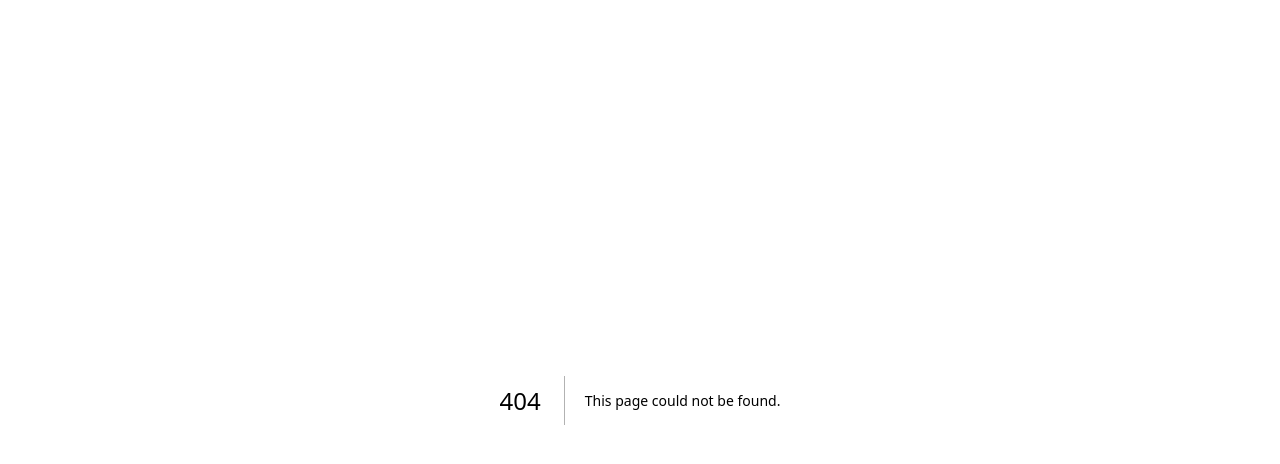
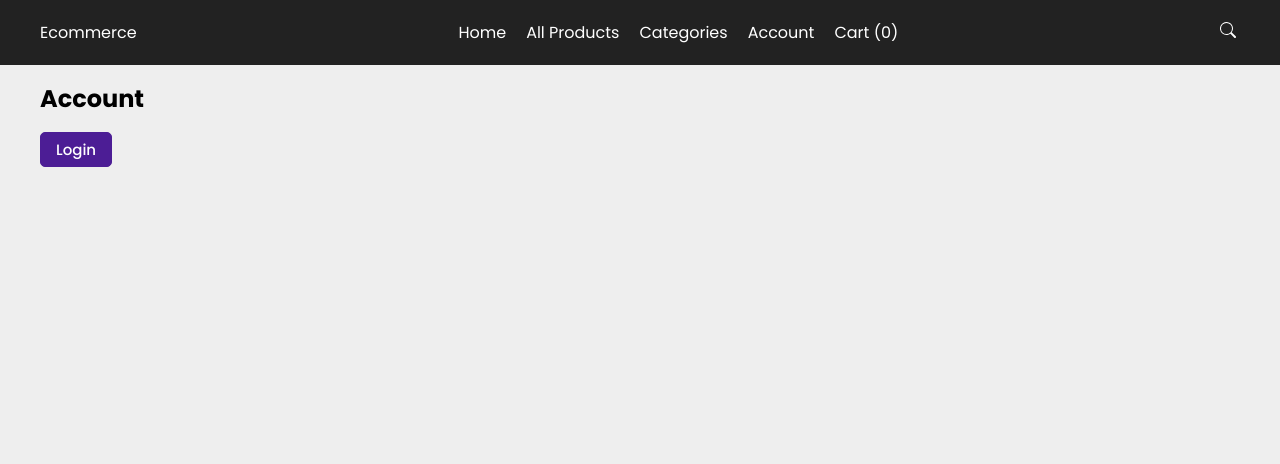
Before and after one commit to krakatua/ecommerce-front, a Next.js app: page /account in a window 1280 px wide. Before the commit this address had no page. Shown: the top 464 px of the page. Built offline with nearby package versions, Linux system fonts and the light colour scheme; no server answers.

Commit message:
New Page
Account page Added

```diff
--- a/components/Header.js
+++ b/components/Header.js
@@ -113,7 +113,7 @@ export default function Header() {
             <NavLink href={`/`}>Home</NavLink>
             <NavLink href={`/products`}>All Products</NavLink>
             <NavLink href={`/categories`}>Categories</NavLink>
-            <NavLink href={`/Account`}>Account</NavLink>
+            <NavLink href={`/account`}>Account</NavLink>
             <NavLink href={`/cart`}>Cart ({cartProducts.length})</NavLink>
           </StyledNav>
           <SideIcons>
--- a/package.json
+++ b/package.json
@@ -9,6 +9,7 @@
     "lint": "next lint"
   },
   "dependencies": {
+    "@auth/mongodb-adapter": "^2.0.0",
     "autoprefixer": "10.4.15",
     "axios": "^1.5.0",
     "eslint": "8.48.0",
@@ -17,6 +18,7 @@
     "micro": "^10.0.1",
     "mongoose": "^7.4.5",
     "next": "13.4.19",
+    "next-auth": "^4.23.1",
     "next-reveal": "^1.0.6",
     "postcss": "8.4.28",
     "react": "18.2.0",
--- a/pages/_app.js
+++ b/pages/_app.js
@@ -1,5 +1,6 @@
 import { CartContextProvider } from "@/components/CartContext";
-import { createGlobalStyle } from "styled-components"
+import { createGlobalStyle } from "styled-components";
+import { SessionProvider } from "next-auth/react";
 
 const GlobalStyles = createGlobalStyle`
 
@@ -13,13 +14,19 @@ const GlobalStyles = createGlobalStyle`
   }
 `;
 
-export default function App({ Component, pageProps }) {
+export default function App({
+  Component,
+
+  pageProps: { session, ...pageProps },
+}) {
   return (
     <>
-    <GlobalStyles/>
-    <CartContextProvider>
-      <Component {...pageProps}/>
-    </CartContextProvider>
+      <GlobalStyles />
+      <SessionProvider session={session}>
+        <CartContextProvider>
+          <Component {...pageProps} />
+        </CartContextProvider>
+      </SessionProvider>
     </>
-  )
+  );
 }
--- /dev/null
+++ b/pages/account.js
@@ -0,0 +1,40 @@
+import Button from "@/components/Button";
+import Center from "@/components/Center";
+import Header from "@/components/Header";
+import Title from "@/components/Title";
+import { signIn, signOut, useSession } from "next-auth/react";
+import React from "react";
+
+export default function AccountPage() {
+  const { data: session } = useSession();
+  console.log(session);
+
+  async function logout() {
+    await signOut({
+      callbackUrl: process.env.NEXT_PUBLIC_URL,
+    });
+  }
+
+  async function login() {
+    await signIn("google");
+  }
+
+  return (
+    <>
+      <Header />
+      <Center>
+        <Title>Account</Title>
+        {session && (
+          <Button primary onClick={logout}>
+            Logout
+          </Button>
+        )}
+        {!session && (
+          <Button primary onClick={login}>
+            Login
+          </Button>
+        )}
+      </Center>
+    </>
+  );
+}
```
Also changed, not shown: lib/mongodb.js (added, +30 -0 lines), pages/api/auth/[...nextauth].js (added, +24 -0 lines), 1 other file (tests, documents, lock files or other folders).
